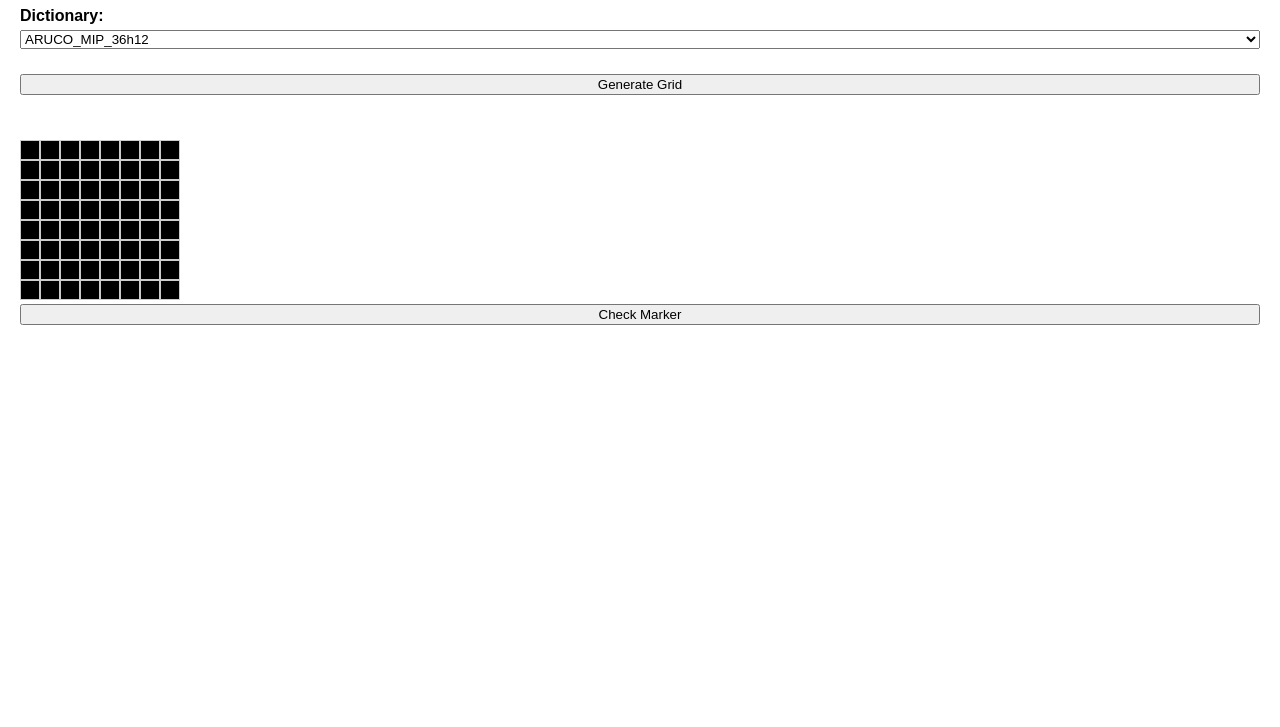
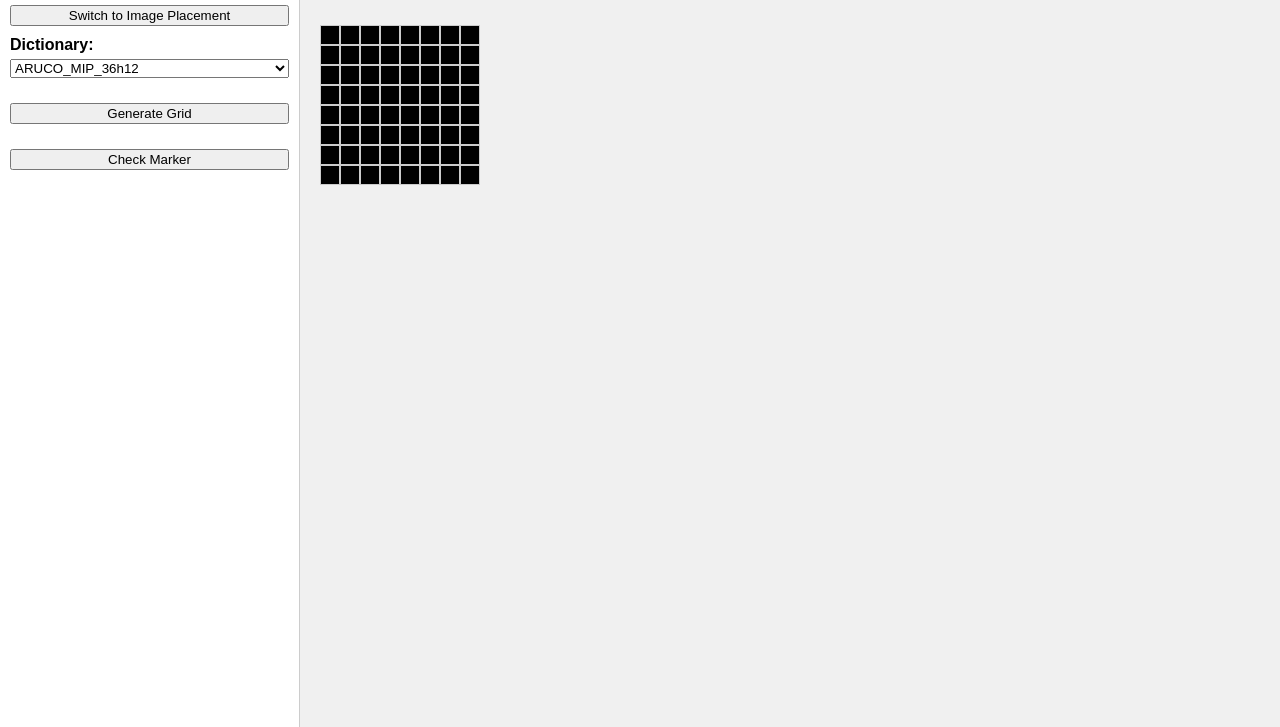
Before and after one commit to BBelk/ArUcoPlacementTool, a website: page public/finder.html in a window 1280 px wide. Shown: the part 73-800 px from the top of the page. Drawn offline with Linux system fonts and the light colour scheme.

Commit message:
cleaned up the UI a bit

```diff
--- a/public/finder.html
+++ b/public/finder.html
@@ -5,36 +5,47 @@
 <meta name="viewport" content="width=device-width, initial-scale=1.0"/>
 <title>ArUco Marker Finder</title>
 <style>
-  body {
-    font-family: sans-serif;
-    margin: 20px;
+  body { margin: 0; font-family: sans-serif; }
+  .container {
+    display: flex;
+    height: 100vh;
+    overflow: hidden;
   }
-
+  .sidebar {
+    width: 300px;
+    border-right: 1px solid #ccc;
+    padding: 10px;
+    box-sizing: border-box;
+    overflow-y: auto;
+  }
+  .main {
+    flex: 1;
+    display: flex;
+    flex-direction: column;
+    align-items: flex-start;
+    padding: 20px;
+    box-sizing: border-box;
+    background: #f0f0f0;
+    overflow: auto;
+  }
   .control-group {
     margin-bottom: 15px;
   }
-
   label {
     display: block;
     font-weight: bold;
     margin-bottom: 5px;
   }
-
   select, button {
     width: 100%;
     margin-bottom: 10px;
-  }
-
-  #gridContainer {
-    display: inline-block;
-    position: relative;
-    margin-top: 20px;
   }
 
   .marker-row {
     display: flex;
   }
 
+  /* The grid cells */
   .marker-cell {
     width: 20px;
     height: 20px;
@@ -61,10 +72,24 @@
     font-weight: bold;
   }
 
+  #gridContainer {
+    margin-top: 20px;
+    display: inline-block;
+    position: relative;
+  }
+
+  h1 {
+    margin-top: 0;
+  }
+
 </style>
 </head>
 <body>
-  <h1>ArUco Marker Finder</h1>
+
+<div class="container">
+  <div class="sidebar">
+    <h2>ArUco Marker Finder</h2>
+    <button onclick="window.location='index.html'">Switch to Image Placement</button>
 
     <div class="control-group">
       <label for="dictionarySelect">Dictionary:</label>
@@ -75,13 +100,17 @@
       <button id="generateGridBtn">Generate Grid</button>
     </div>
 
-  <div id="gridContainer"></div>
-
     <div class="control-group">
       <button id="checkMarkerBtn">Check Marker</button>
     </div>
+  </div>
 
+  <div class="main">
+    <h1>Find a Marker</h1>
+    <div id="gridContainer"></div>
     <div id="result"></div>
+  </div>
+</div>
 
 <!-- Dependencies -->
 <script src="./src/cv.js"></script>
```
Also changed, not shown: public/index.html (+3 -1 lines). Lines whose indentation alone changed are shown as unchanged.
